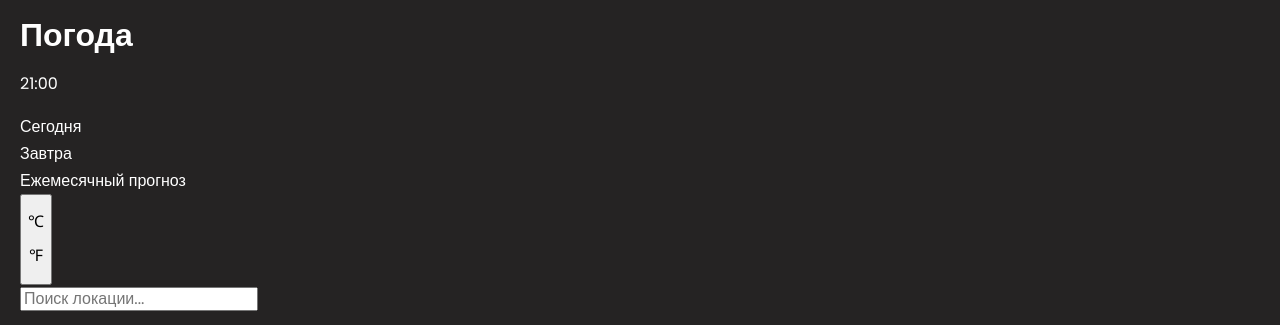
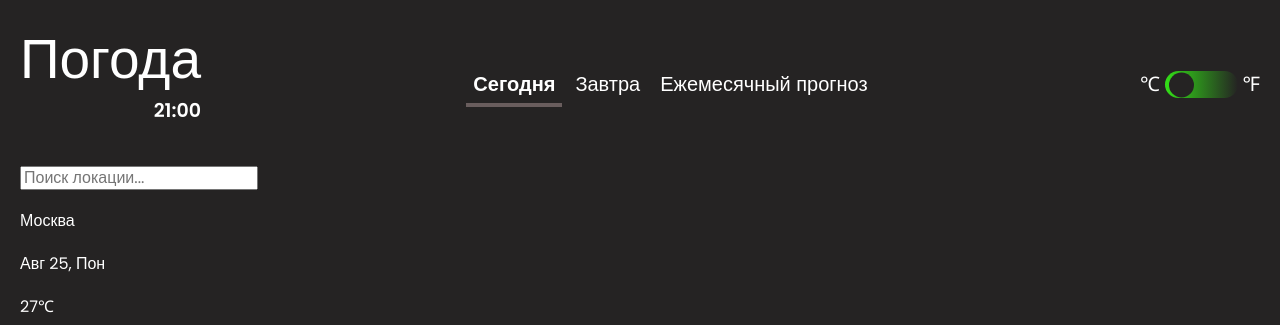
Before and after one commit to NicoMSK/Weather-forecast-app, a website built with Vite: page index.html in a window 1280 px wide. Shown: the top 325 px of the page. Built offline with nearby package versions, Linux system fonts and the light colour scheme; files whose address does not match are found by name.

Commit message:
feat: Style the header

```diff
--- a/index.html
+++ b/index.html
@@ -12,18 +12,35 @@
   <header class="header">
     <div class="container">
       <nav class="header__nav">
-        <h1 class="header__title">Погода</h1>
-        <p class="header__time">21:00</p>
+        <div class="header__logo-box">
+          <h1 class="header__title">Погода</h1>
+          <p class="header__time">21:00</p>
+        </div>
         <ul class="header__list">
-          <li class="header__item">Сегодня</li>
-          <li class="header__item">Завтра</li>
-          <li class="header__item">Ежемесячный прогноз</li>
+          <li class="header__item header__item--current">
+            <button class="header__button header__button--current header__button--today" type="button">
+              Сегодня
+            </button>
+          </li>
+          <li class="header__item">
+            <button class="header__button header__button--tommorow" type="button">
+              Завтра
+            </button>
+          </li>
+          <li class="header__item">
+            <button class="header__button header__button--month" type="button">
+              Ежемесячный
+              прогноз
+            </button>
+          </li>
         </ul>
-        <button class="header__toggle" type="button">
-          <p class="header__temperature">℃</p>
-          <p class="header__temperature">℉</p>
-          <span class="visually-hidden">Сменить тему</span>
-        </button>
+        <div class="header__toggle-wrapper">
+          <p class="header__temperature header__temperature--celsius">℃</p>
+          <button class="header__toggle" type="button">
+            <span class="visually-hidden">Сменить тему</span>
+          </button>
+          <p class="header__temperature header__temperature--faringate">℉</p>
+        </div>
       </nav>
     </div>
   </header>
--- a/src/style/blocks/header.scss
+++ b/src/style/blocks/header.scss
@@ -0,0 +1,103 @@
+@use "../common/mixin.scss" as *;
+@use "../common/fonts.scss" as *;
+@use "../common/variables.scss" as *;
+
+.header {
+  margin-bottom: 2.5rem;
+  padding-top: 2.8125rem;
+}
+
+.header__nav {
+  display: flex;
+  justify-content: space-between;
+  align-items: center;
+  gap: 0.9375rem;
+}
+
+.header__logo-box {
+  display: flex;
+  flex-direction: column;
+  gap: 1.5625rem;
+}
+
+.header__title {
+  @include title-basic($main-font, $white);
+}
+
+.header__time {
+  margin: 0;
+  margin-left: auto;
+  font-size: 1.1875rem;
+  font-weight: 600;
+}
+
+.header__list {
+  display: flex;
+  flex-wrap: wrap;
+  gap: 1.25rem;
+}
+
+.header__item {
+  display: flex;
+  justify-content: center;
+  position: relative;
+
+  &--current::after {
+    content: "";
+    position: absolute;
+    bottom: -0.7rem;
+    width: 6rem;
+    height: 0px;
+    border: 2px solid #695d5d;
+  }
+}
+
+.header__button {
+  @include button-reset($white);
+
+  font-size: 1.25rem;
+  font-weight: 300;
+
+  &--current {
+    font-weight: 700;
+  }
+}
+
+.header__toggle-wrapper {
+  width: 7.5rem;
+  display: flex;
+  justify-content: space-between;
+  gap: 0.3125rem;
+}
+
+.header__temperature {
+  margin: 0;
+  padding: 0;
+  font-size: 1.25rem;
+}
+
+.header__toggle {
+  @include button-reset($white);
+
+  position: relative;
+  width: 5rem;
+  height: 1.7rem;
+  border-radius: 22px;
+  border: none;
+  background-color: transparent;
+  outline: none;
+  background: linear-gradient(90deg, #33e017 0%, rgba(149, 241, 134, 0) 100%);
+  cursor: pointer;
+
+  &::before {
+    content: "";
+    position: absolute;
+    left: 4px;
+    top: 50%;
+    width: 1.5625rem;
+    height: 1.5625rem;
+    background-color: $black;
+    border-radius: 100%;
+    transform: translateY(-50%);
+  }
+}
--- a/src/style/common/fonts.scss
+++ b/src/style/common/fonts.scss
@@ -6,7 +6,7 @@ $main-font: "Poppins", "Arial", sans-serif;
   "Poppins",
   300,
   normal,
-  url("../../fonts/Poppins-Light.woff2") format("woff2")
+  url("/vite-weather/src/fonts/Poppins-Light.woff2") format("woff2")
 );
 
 @include font-face(
--- a/src/style/common/mixin.scss
+++ b/src/style/common/mixin.scss
@@ -8,29 +8,20 @@
   }
 }
 
-@mixin link-basic {
-  display: block;
-  font-family: $main-font;
-  font-size: 1rem;
-  line-height: 125%;
-  color: $black;
-  text-decoration: none;
+@mixin title-basic($font-family, $color) {
+  margin: 0;
+  padding: 0;
+  font-family: $font-family;
+  font-size: 3.4375rem;
+  font-weight: 400;
+  color: $color;
 }
 
-@mixin title-basic {
-  margin: 0;
-  padding: 0;
-  font-family: $main-font;
-  font-weight: 800;
-  font-size: 2rem;
-  line-height: 120%;
-  color: $black;
-}
-
-@mixin button-reset {
+@mixin button-reset($color) {
   border: none;
   padding: 0;
   background-color: transparent;
+  color: $color;
   cursor: pointer;
 }
 
```
